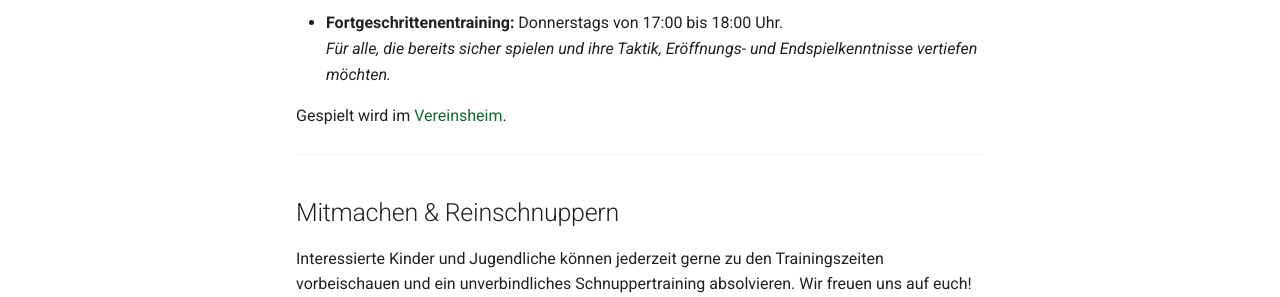
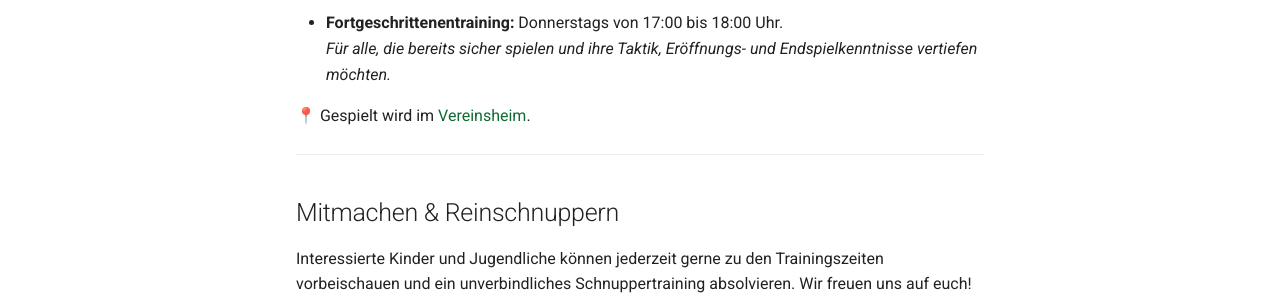
Before and after one commit to schachwelzheim/schachwelzheim, an MkDocs documentation site: the page built from docs/verein/jugend/index.md, in a window 1280 px wide. Shown: the part 489-786 px from the top of the page. Built offline with MkDocs 1.6.1 and Material for MkDocs 9.7.7, drawn with Linux system fonts in a browser that asks for light colours.

Commit message:
Add location emoji to playing venue description

```diff
--- a/docs/verein/jugend/index.md
+++ b/docs/verein/jugend/index.md
@@ -11,7 +11,7 @@ Der wöchentlicher Trainingsbetrieb ist in zwei Leistungsgruppen unterteilt, um
 * **Fortgeschrittenentraining:** Donnerstags von 17:00 bis 18:00 Uhr.
   *Für alle, die bereits sicher spielen und ihre Taktik, Eröffnungs- und Endspielkenntnisse vertiefen möchten.*
 
-Gespielt wird im [Vereinsheim](../spiellokal).
+📍 Gespielt wird im [Vereinsheim](../spiellokal).
 
 ---
 
```
